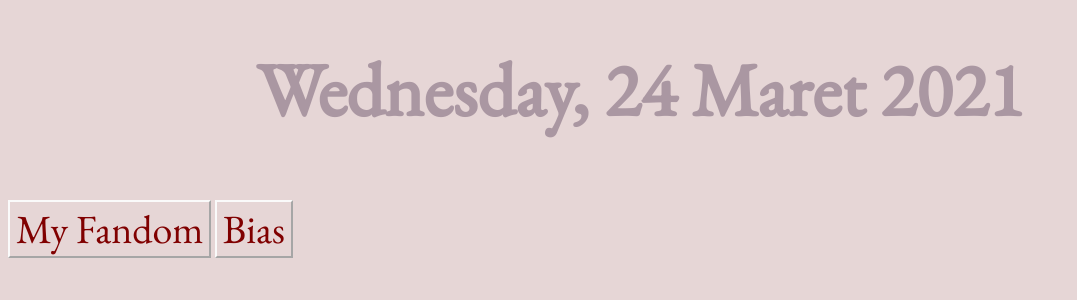
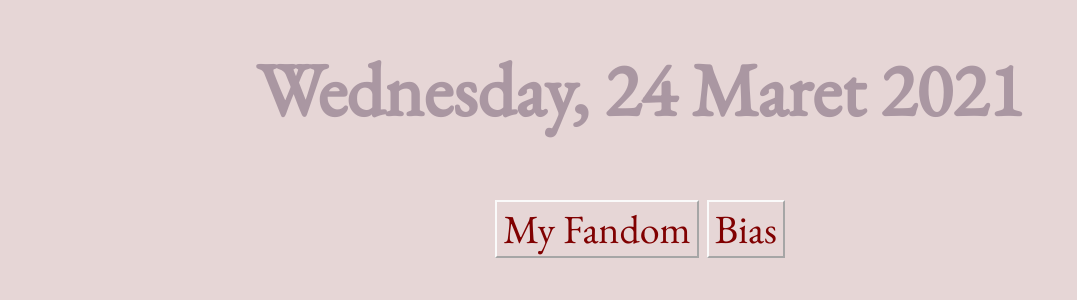
Before and after one commit to SisiliaIndah18/Praktek2-PKW, a PHP site: page /PraktikumJs.html in a window 1280 px wide. Shown: the part 277-577 px from the top of the page, without its empty margins (0-1077 px from the left). Run offline with PHP 8.4, Linux system fonts and the light colour scheme.

Commit message:
Tugas Js

```diff
--- a/PraktikumJs.html
+++ b/PraktikumJs.html
@@ -32,7 +32,8 @@
             </div>
 
             <div class="btnjs">
-                <button onclick="Fandom()" style="font-size: 40px; color: maroon; border-color: rgb(250, 250, 250);">My Fandom</button>
+                <button onclick="Fandom()" style="font-size: 40px; color: maroon;
+                border-color: rgb(250, 250, 250); ">My Fandom</button>
                 <button onclick="Bias()" style="font-size: 40px;color: maroon; border-color: rgb(250, 250, 250);">Bias</button>
             </div>
 
--- a/index.html
+++ b/index.html
@@ -10,9 +10,8 @@
     </head>
 
     <body>
-
+        <a href="PraktikumJs.html"></a>
         <section>
-
             <div class="section1">
                 <div class="mypict">
                     <img src="img/ndh.jpg"
--- a/style.css
+++ b/style.css
@@ -132,6 +132,12 @@
   font-size: 50px;
 }
 
+.btnjs{
+  text-align: center;
+  font-weight: bold;
+  font-size: 40px;
+}
+
 
 /*CSS hanya diatas 768px*/
 /*Desktop device*/
```
